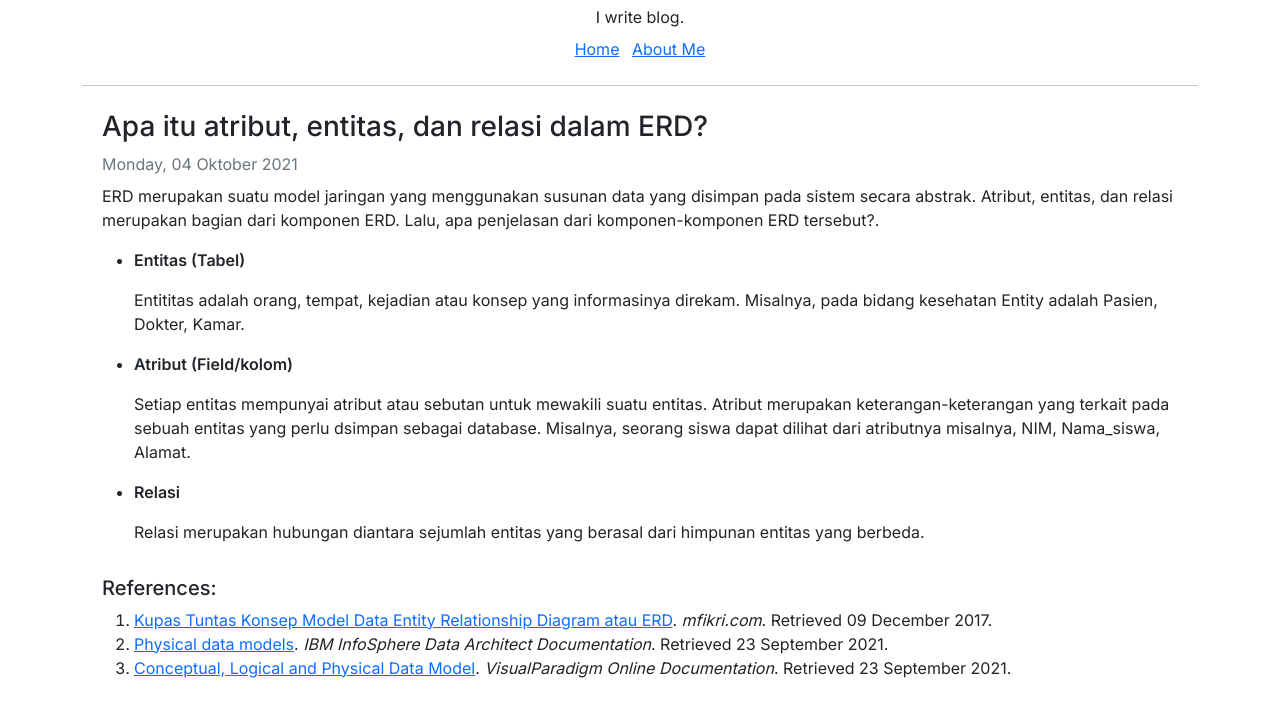
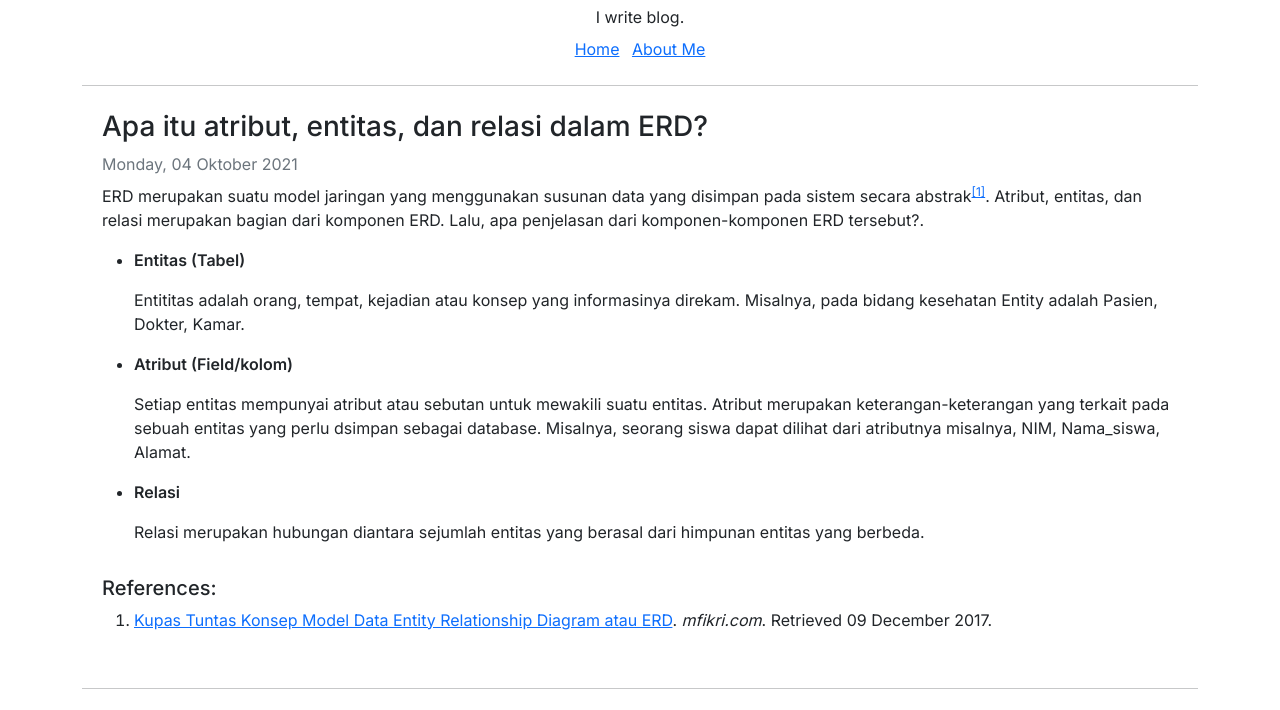
Before and after one commit to gusti32/gusti32.github.io, a plain HTML site: page post4.html in a window 1280 px wide. Shown: the part 55-765 px from the top of the page. Drawn offline with Linux system fonts and the light colour scheme.

Commit message:
Update post #4

```diff
--- a/post4.html
+++ b/post4.html
@@ -21,7 +21,7 @@
                     <h3 class="mb-2">Apa itu atribut, entitas, dan relasi dalam ERD?</h3>
                     <span class="text-muted">Monday, 04 Oktober 2021</span>
                     <div class="py-2">
-                        <p>ERD merupakan suatu model jaringan yang menggunakan susunan data yang disimpan pada sistem secara abstrak. Atribut, entitas, dan relasi merupakan bagian dari komponen ERD. Lalu, apa penjelasan dari komponen-komponen ERD tersebut?.</p>
+                        <p>ERD merupakan suatu model jaringan yang menggunakan susunan data yang disimpan pada sistem secara abstrak<sup><a href="#ref_note-1">[1]</a></sup>. Atribut, entitas, dan relasi merupakan bagian dari komponen ERD. Lalu, apa penjelasan dari komponen-komponen ERD tersebut?.</p>
                         <ul>
                             <li>
                                 <p><b>Entitas (Tabel)</b></p>
@@ -41,8 +41,6 @@
                         <h5>References:</h5>
                         <ol>
                             <li id="ref_note-1"><a href="https://mfikri.com/artikel/kupas-tuntas-konsep-model-data-entity-relationship-diagram-atau-erd.html">Kupas Tuntas Konsep Model Data Entity Relationship Diagram atau ERD</a>. <i>mfikri.com</i>. Retrieved 09 December 2017.</li>
-                            <li id="ref_note-2"><a href="https://www.ibm.com/docs/en/ida/9.1.1?topic=modeling-physical-data-models">Physical data models</a>. <i>IBM InfoSphere Data Architect Documentation</i>. Retrieved 23 September 2021.</li>
-                            <li id="ref_note-3"><a href="https://www.visual-paradigm.com/support/documents/vpuserguide/3563/3564/85378_conceptual,l.html">Conceptual, Logical and Physical Data Model</a>. <i>VisualParadigm Online Documentation</i>. Retrieved 23 September 2021.</li>
                         </ol>
                     </div>
                 </div>
```
